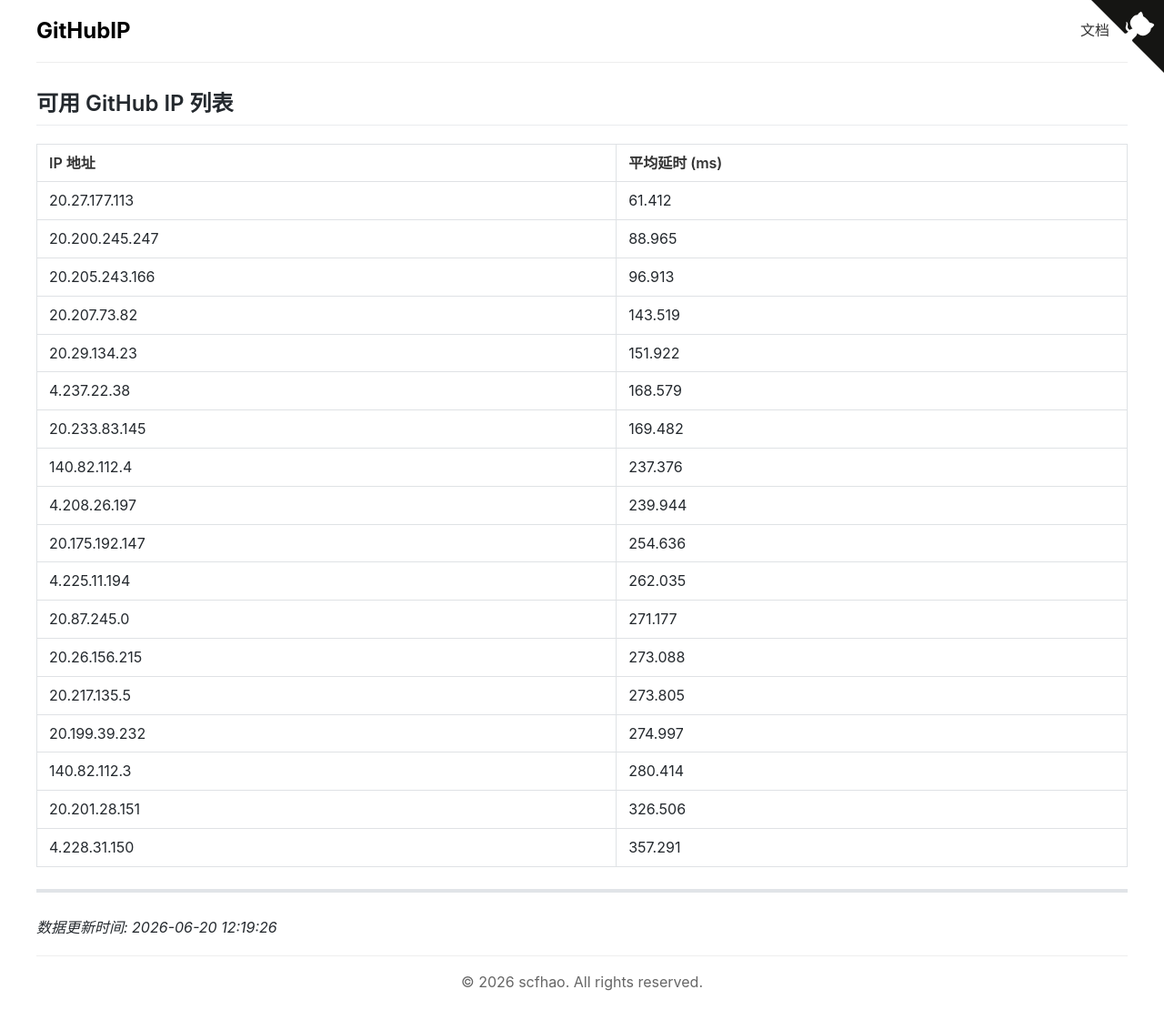
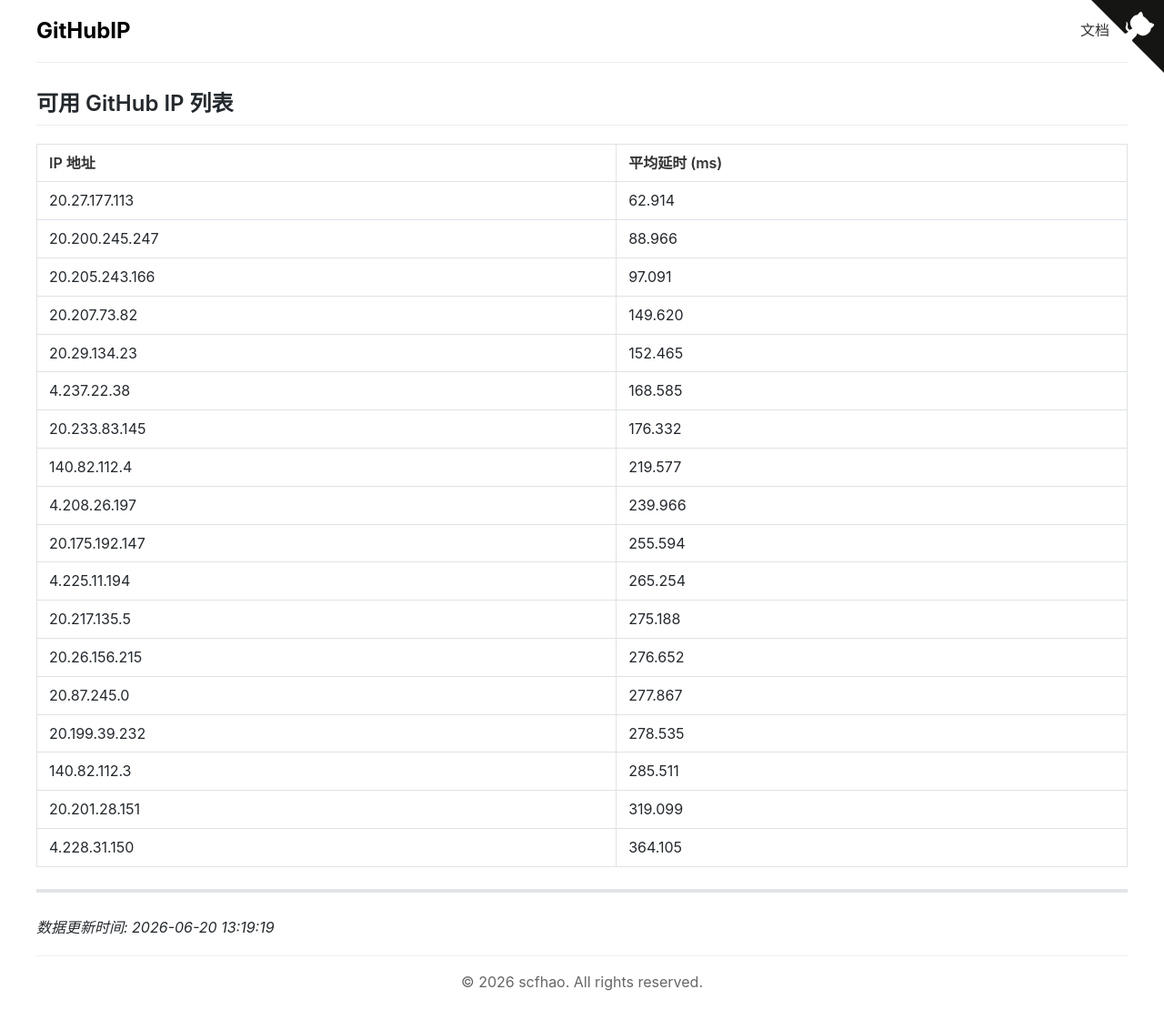
Before and after one commit to scfhao/GitHubIP, a Jekyll site: the page built from index.md, in a window 1280 px wide. Shown: the whole page at 91% size. Built offline with Jekyll 4.4.1, drawn with Linux system fonts in a browser that asks for light colours.

Commit message:
自动脚本执行 - 2026-06-20 13:19:19

```diff
--- a/index.md
+++ b/index.md
@@ -1,32 +1,32 @@
 ---
 layout: home
 title: GitHub IP 列表
-date: 2026-06-20 12:19:26
+date: 2026-06-20 13:19:19
 ---
 
 ## 可用 GitHub IP 列表
 
 | IP 地址 | 平均延时 (ms) |
 |---------|--------------|
-| 20.27.177.113 | 61.412 |
-| 20.200.245.247 | 88.965 |
-| 20.205.243.166 | 96.913 |
-| 20.207.73.82 | 143.519 |
-| 20.29.134.23 | 151.922 |
-| 4.237.22.38 | 168.579 |
-| 20.233.83.145 | 169.482 |
-| 140.82.112.4 | 237.376 |
-| 4.208.26.197 | 239.944 |
-| 20.175.192.147 | 254.636 |
-| 4.225.11.194 | 262.035 |
-| 20.87.245.0 | 271.177 |
-| 20.26.156.215 | 273.088 |
-| 20.217.135.5 | 273.805 |
-| 20.199.39.232 | 274.997 |
-| 140.82.112.3 | 280.414 |
-| 20.201.28.151 | 326.506 |
-| 4.228.31.150 | 357.291 |
+| 20.27.177.113 | 62.914 |
+| 20.200.245.247 | 88.966 |
+| 20.205.243.166 | 97.091 |
+| 20.207.73.82 | 149.620 |
+| 20.29.134.23 | 152.465 |
+| 4.237.22.38 | 168.585 |
+| 20.233.83.145 | 176.332 |
+| 140.82.112.4 | 219.577 |
+| 4.208.26.197 | 239.966 |
+| 20.175.192.147 | 255.594 |
+| 4.225.11.194 | 265.254 |
+| 20.217.135.5 | 275.188 |
+| 20.26.156.215 | 276.652 |
+| 20.87.245.0 | 277.867 |
+| 20.199.39.232 | 278.535 |
+| 140.82.112.3 | 285.511 |
+| 20.201.28.151 | 319.099 |
+| 4.228.31.150 | 364.105 |
 
 ---
 
-*数据更新时间: 2026-06-20 12:19:26*
+*数据更新时间: 2026-06-20 13:19:19*
```
